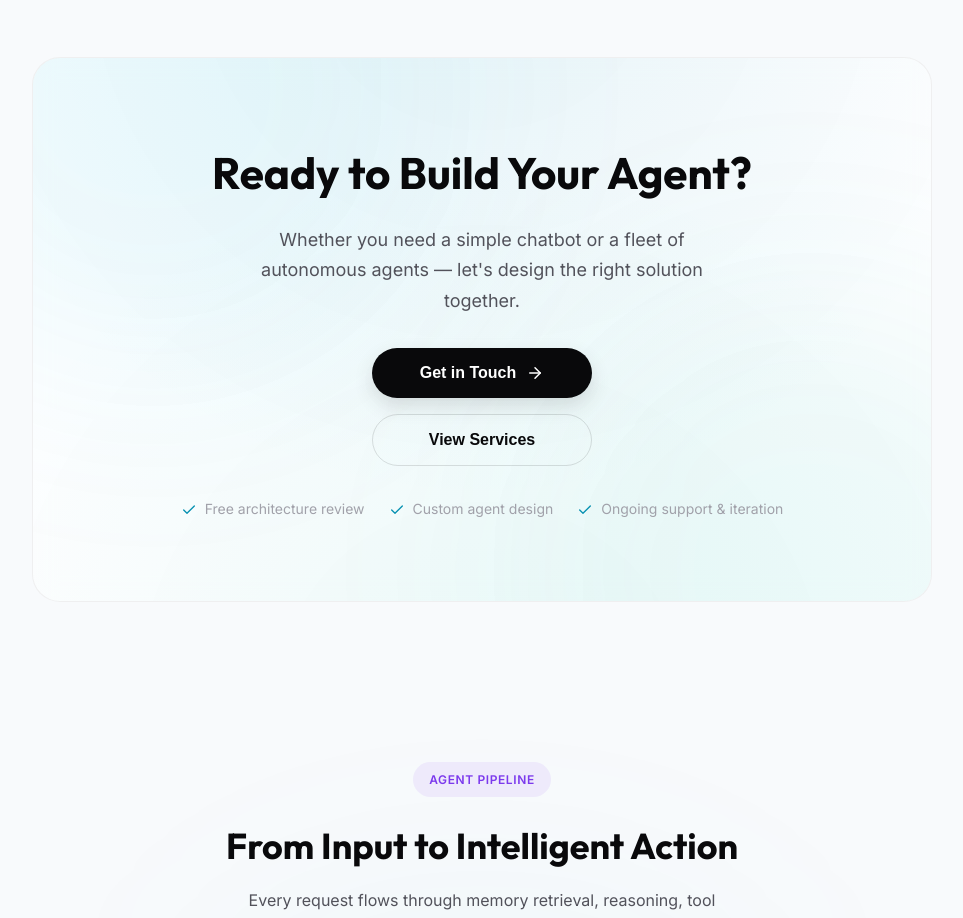
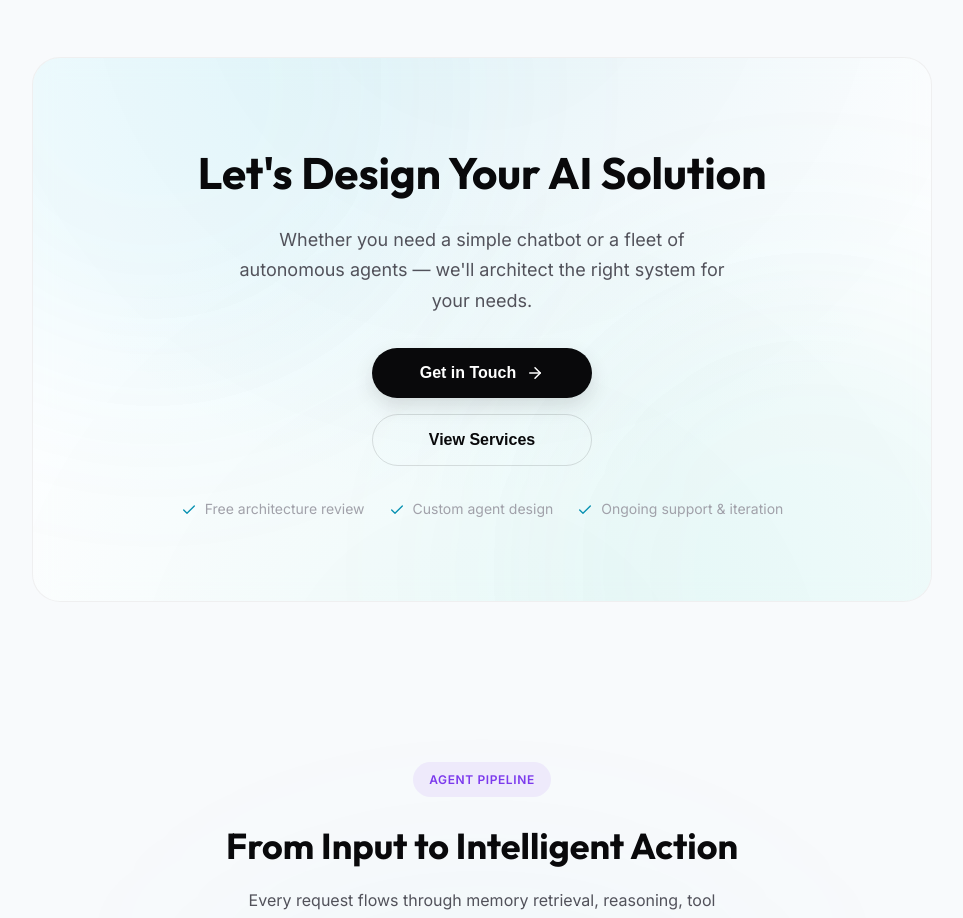
Before and after one commit to siwaht/edgifyai, a React (Vite) app: page / in a window 1280 px wide. Shown: the part 3520-4438 px from the top of the page, without its empty margins (158-1121 px from the left). Built offline with nearby package versions, Linux system fonts and the light colour scheme; no server answers.

Commit message:
cta update

```diff
--- a/src/components/CTA.jsx
+++ b/src/components/CTA.jsx
@@ -44,13 +44,13 @@ const CTA = () => {
 
           <div style={{ position: 'relative', zIndex: 10 }}>
             <h2 className="font-display" style={{ fontSize: 'clamp(28px, 5vw, 44px)', fontWeight: 700, color: colors.text, marginBottom: 16 }}>
-              Ready to Build Your Agent?
+              Let's Design Your AI Solution
             </h2>
             <p style={{
               fontSize: 'clamp(15px, 2vw, 18px)', color: colors.textSecondary,
               maxWidth: 500, margin: '0 auto 32px', lineHeight: 1.7,
             }}>
-              Whether you need a simple chatbot or a fleet of autonomous agents — let's design the right solution together.
+              Whether you need a simple chatbot or a fleet of autonomous agents — we'll architect the right system for your needs.
             </p>
 
             <div className="flex-col sm:flex-row" style={{
```
